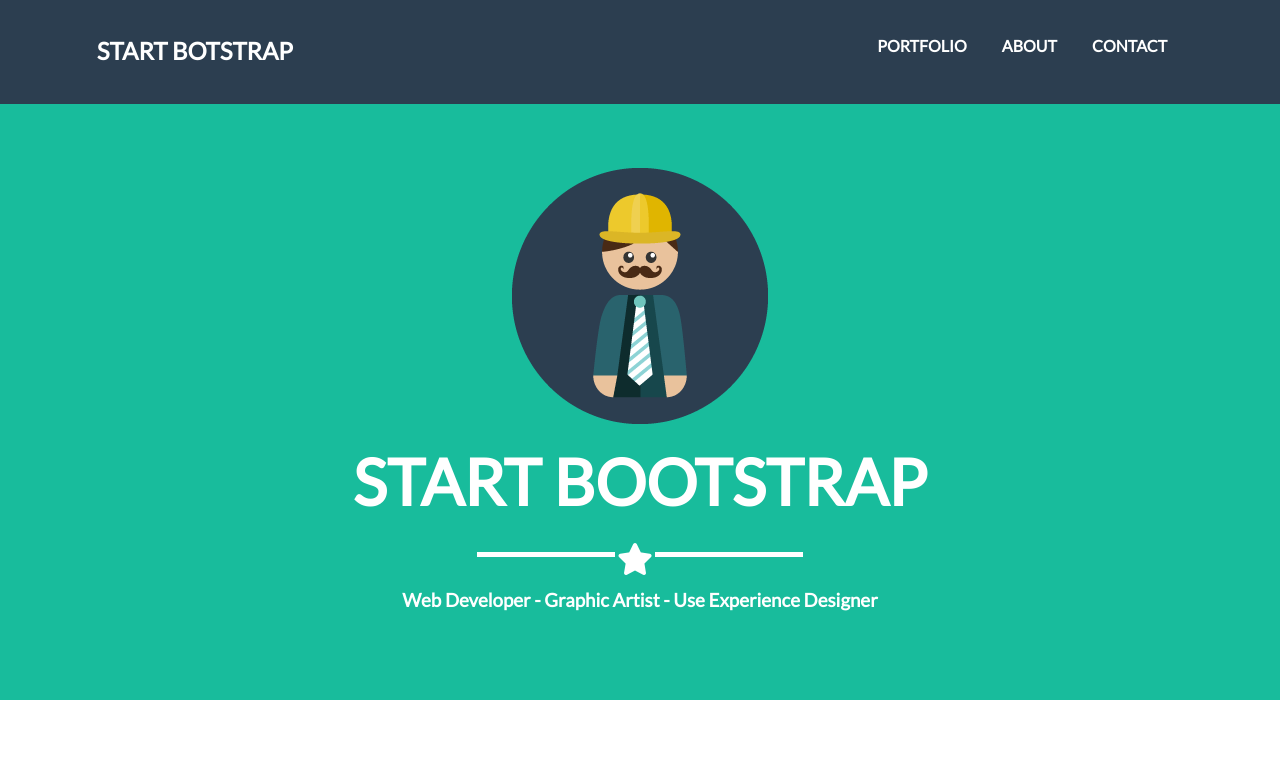
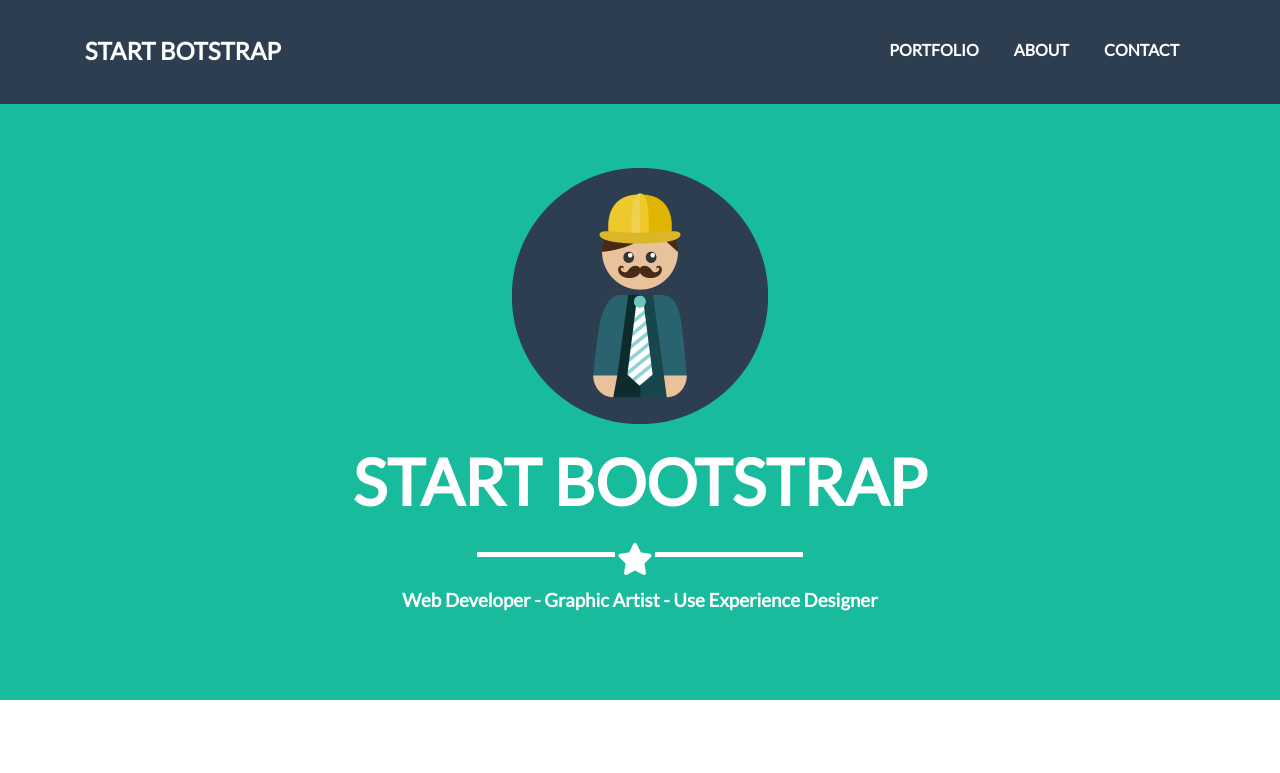
Before and after one commit to vanegarciay/freelancer-flexbox, a plain HTML site: page index.html in a window 1280 px wide. Shown: the top 773 px of the page. Drawn offline with Linux system fonts and the light colour scheme.

Commit message:
barra de navegacion con flex ok

```diff
--- a/css/main.css
+++ b/css/main.css
@@ -116,6 +116,10 @@ nav#barra_menu {
     z-index: 1;
 }
 
+nav#barra_menu h1 {
+    padding-top: 0.5em;
+}
+
 #barra_menu a {
     color: white;
     text-decoration: none;
@@ -174,6 +178,7 @@ section {
 
 div#enlaces_menu {
     text-align: right;
+    padding-top: 1em;
 }
 
 div#enlaces_menu a {
@@ -330,6 +335,25 @@ input::placeholder, textarea::placeholder{
     font-size: 0.3em;
 }
 
+.flex {
+    display: flex;
+}
+
+.full-width {
+    width: 100%;
+}
+
+.space-between {
+    justify-content: space-between;
+}
+
+.left {
+    justify-content: right;
+}
+
+.right {
+    justify-content: left;
+}
 
 /*
 #menu {
--- a/index.html
+++ b/index.html
@@ -11,12 +11,12 @@
 </head>
 <body>
 	<!--barra de navegacion-->
-    <div class="container">
-        <nav class="row col-12" id="barra_menu">
-            <div class="col-6">
+
+        <nav class="flex full-width space-between" id="barra_menu">
+            <div>
                 <h1>START BOTSTRAP</h1>
             </div>
-            <div class="col-6" id="enlaces_menu">
+            <div id="enlaces_menu">
                 <a href="#portfolio">PORTFOLIO</a>
                 <a href="#about">ABOUT</a>
                 <a href="#contact">CONTACT</a>
@@ -125,7 +125,7 @@
             <p>Copyright © Your Website 2016</p>
             <p>Desarrollado por Vanessa Garcia</p>
         </footer>
-    </div>
+
     <script type="text/javascript" src="js/app.js"></script>
 </body>
 </html>
```
